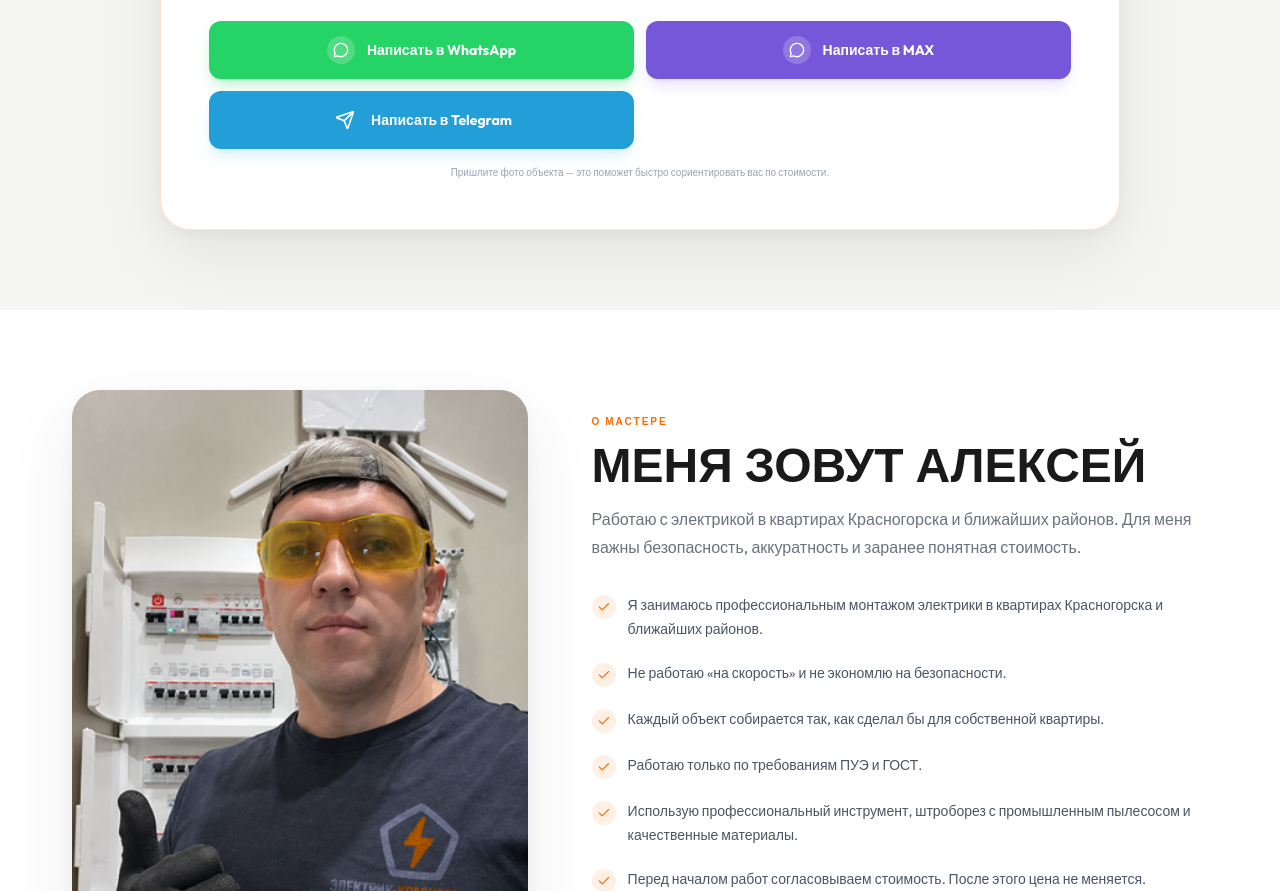
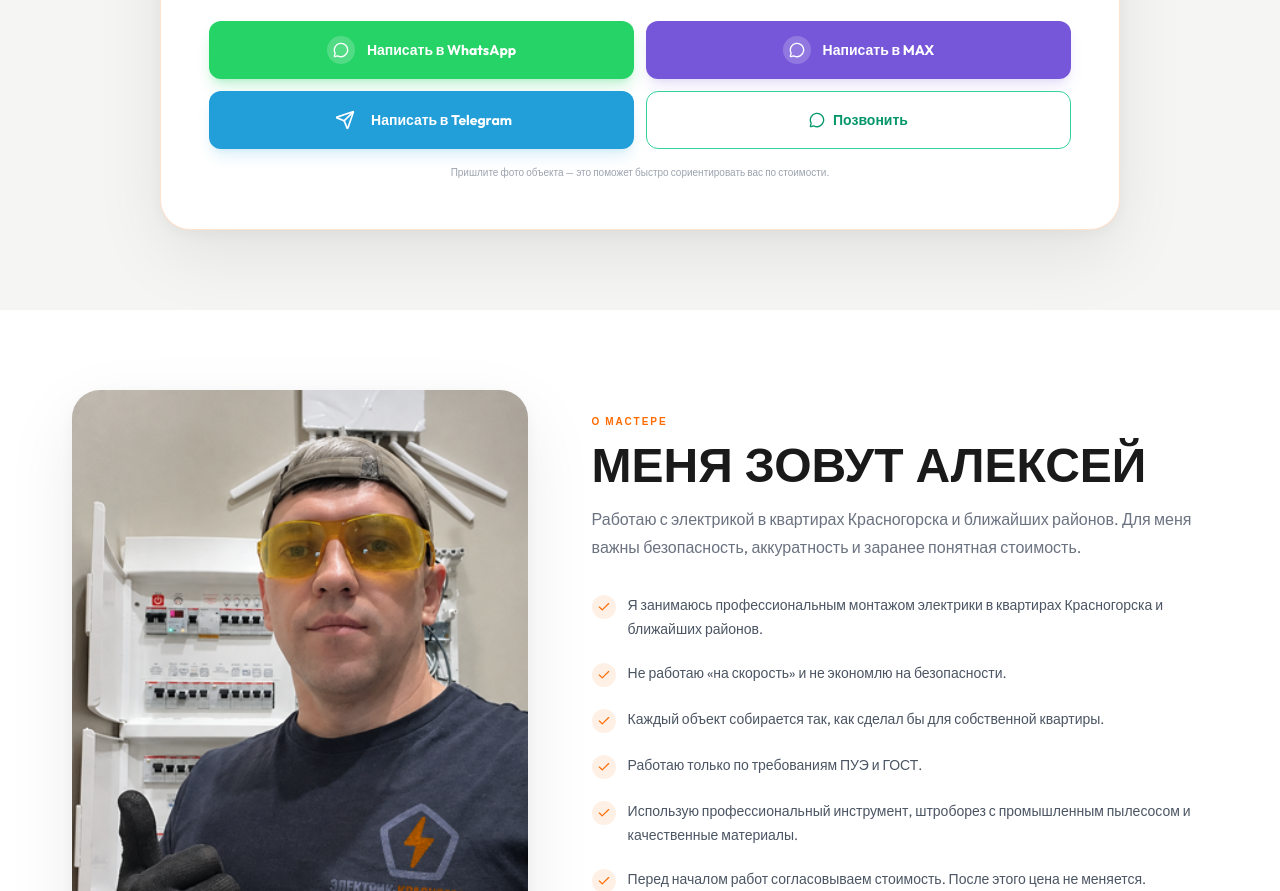
Before and after one commit to Alexsan1900/my-electro-site, a plain HTML site: page index.html in a window 1280 px wide. Shown: the part 3151-4042 px from the top of the page. Drawn offline with nearby package versions, Linux system fonts and the light colour scheme.

Commit message:
Update index.html
Добавлено:
<!-- Позвонить2 Зелёная кнопка с прозрачкой -->

```diff
--- a/index.html
+++ b/index.html
@@ -1067,8 +1067,30 @@
   </span>
   Написать в Telegram
 </a>
-
-            </div>
+<!-- Позвонить -->
+<!--
+  <a
+  href="https://t.me/elektrik_krasnogorsk_ru"
+  target="_blank"
+  rel="noopener noreferrer"
+  class="flex min-h-[58px] w-full items-center justify-center gap-3 rounded-xl bg-[#229ED9] px-5 font-outfit text-sm font-bold text-white shadow-lg shadow-[#229ED9]/15 transition hover:-translate-y-0.5 hover:bg-[#168fc9]"
+>
+  <span class="flex h-7 w-7 items-center justify-center">
+    <i data-lucide="send" class="h-5 w-5"></i>
+  </span>
+  Позвонить
+</a>
+-->
+<!-- Позвонить2 Зелёная кнопка с прозрачкой -->
+<a
+  href="#messengers"
+  class="inline-flex min-h-[50px] w-full items-center justify-center gap-2 rounded-xl border border-emerald-400 bg-white px-5 font-outfit text-xs font-semibold text-emerald-600 transition hover:bg-emerald-50 sm:w-auto sm:px-6 sm:text-sm"
+  >
+  <i data-lucide="message-circle" class="h-4 w-4"></i>
+  Позвонить
+</a>
+
+</div>
 
 
             <p class="mt-4 text-center font-outfit text-[9px] leading-4 text-gray-400 sm:text-[10px]">
```
